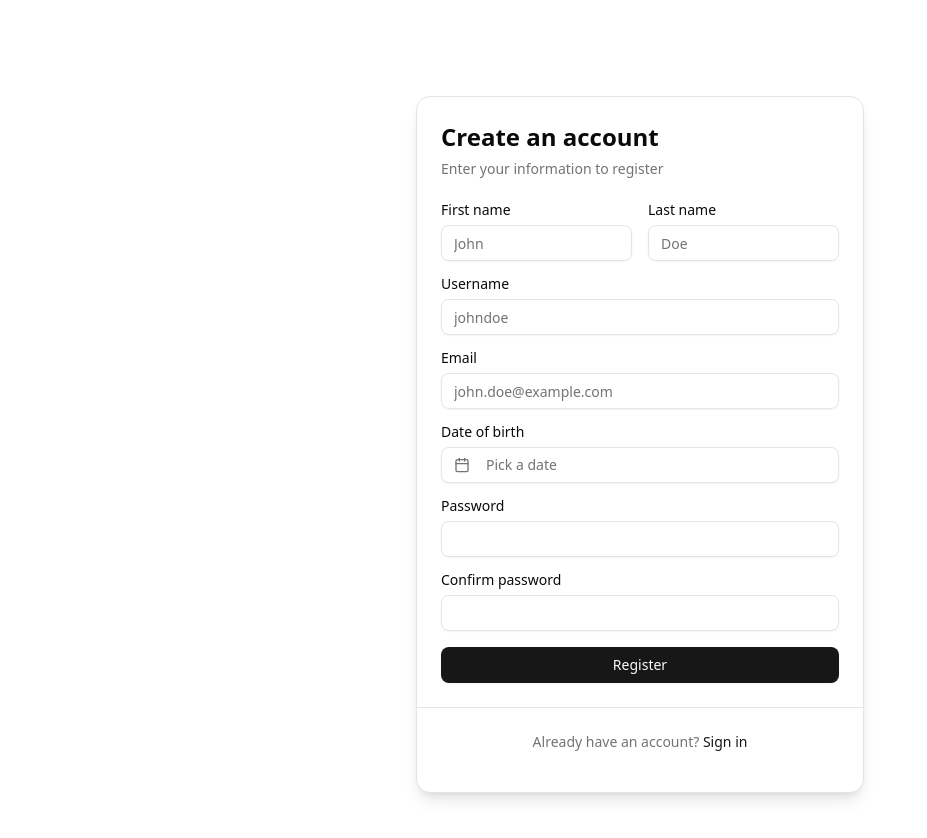
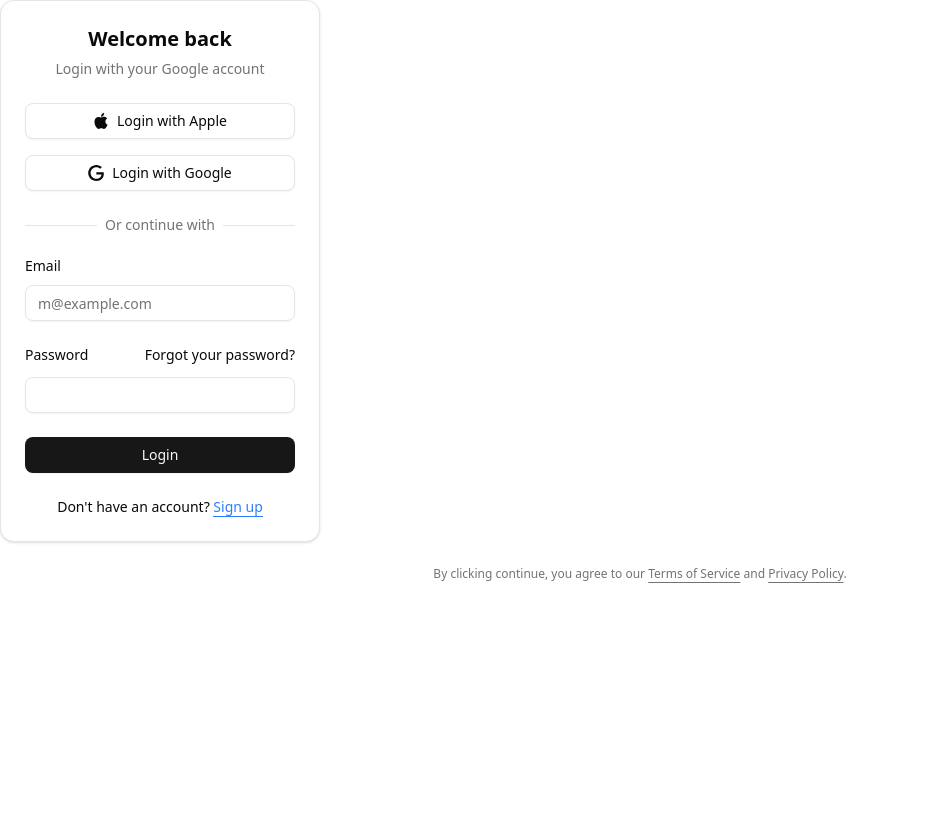
Before and after one commit to HackathonProjectKoper/FrontEnd1, a React (Vite) app: page /Login in a window 1280 px wide. Shown: the top 838 px of the page, without its empty margins (0-927 px from the left). After the commit the page ends 800 px from the top, so only its background shows below. Built offline with nearby package versions, Linux system fonts and the light colour scheme.

Commit message:
Implemented React Router DOM both pages are displayed separately on http://localhost:5173/login and http://localhost:5173/register

```diff
--- a/package.json
+++ b/package.json
@@ -22,6 +22,7 @@
     "react-day-picker": "^8.10.1",
     "react-dom": "^19.1.0",
     "react-hook-form": "^7.56.3",
+    "react-router-dom": "^7.6.0",
     "tailwind-merge": "^3.3.0",
     "zod": "^3.24.4"
   },
--- a/src/App.jsx
+++ b/src/App.jsx
@@ -1,14 +1,23 @@
 import React from 'react'
 import {LoginForm} from "@/components/login-form.jsx";
 import {RegistrationForm} from "@/components/registration-form";
+import {BrowserRouter,Routes ,Route} from "react-router-dom";
+
 
 const App = () => {
     return (
-        <div className="flex min-h-screen flex-col items-center justify-center p-4 md:p-24">
-            <RegistrationForm />
+        <BrowserRouter>
 
-        </div>
+                    <Routes>
 
+                        <Route path="/Register" element={<RegistrationForm />} />
+
+                        <Route path="/Login" element={<LoginForm />} />
+
+
+                    </Routes>
+
+        </BrowserRouter>
     )
 }
 export default App
--- a/src/components/login-form.jsx
+++ b/src/components/login-form.jsx
@@ -9,6 +9,7 @@ import {
 } from "@/components/ui/card"
 import { Input } from "@/components/ui/input"
 import { Label } from "@/components/ui/label"
+import { Link } from 'react-router-dom';
 
 export function LoginForm({
   className,
@@ -71,7 +72,7 @@ export function LoginForm({
               <div className="text-center text-sm">
                 Don&apos;t have an account?{" "}
                 <a href="#" className="underline underline-offset-4">
-                  Sign up
+                  <Link to="/Register" className="text-blue-500">  Sign up </Link>
                 </a>
               </div>
             </div>
--- a/src/components/registration-form.jsx
+++ b/src/components/registration-form.jsx
@@ -12,6 +12,7 @@ import { Card, CardContent, CardDescription, CardFooter, CardHeader, CardTitle }
 import { Calendar } from "@/components/ui/calendar"
 import { Popover, PopoverContent, PopoverTrigger } from "@/components/ui/popover"
 import { cn } from "@/lib/utils"
+import {Link} from "react-router-dom";
 
 const formSchema = z
   .object({
@@ -146,7 +147,7 @@ export function RegistrationForm() {
         <p className="text-sm text-muted-foreground">
           Already have an account?{" "}
           <a href="#" className="text-primary hover:underline">
-            Sign in
+              <Link to="/Login" className="text-blue-500"> Sign in</Link>
           </a>
         </p>
       </CardFooter>
```
Also changed, not shown: 1 other file (tests, documents, lock files or other folders).
